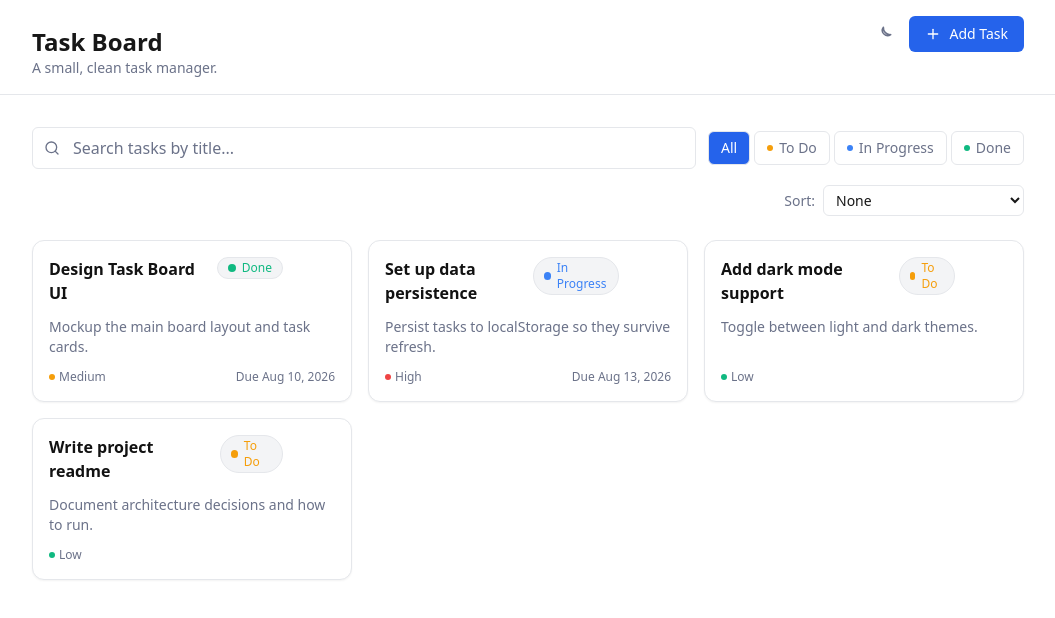
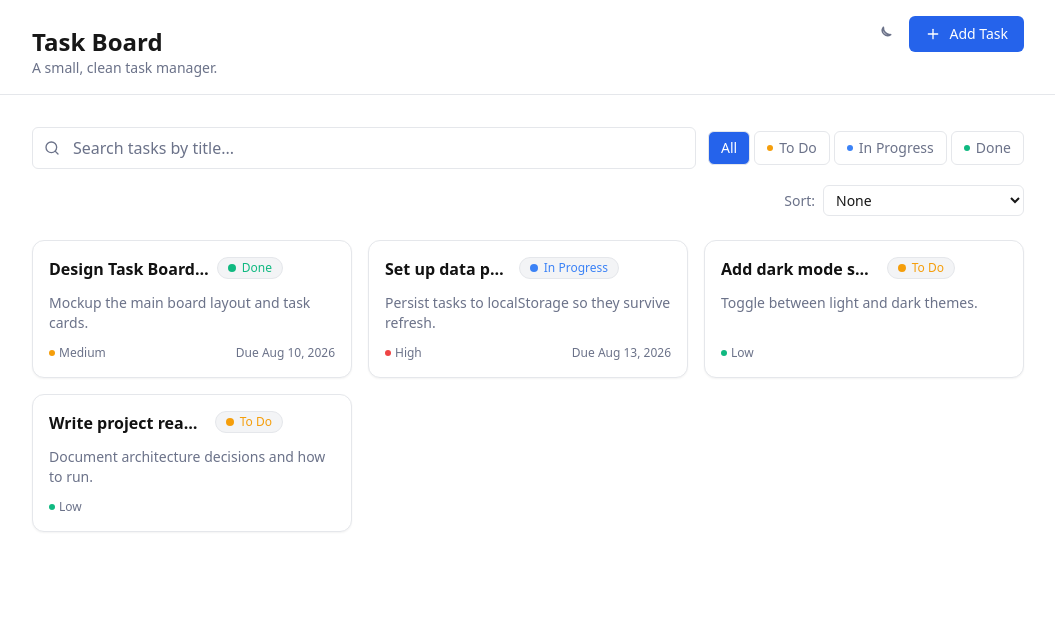
Before and after one commit to sumonDev13/coding_assignment_ordiple, a Next.js app: page / in a window 1280 px wide. Shown: the top 618 px of the page, without its empty margins (112-1167 px from the left). Built offline with nearby package versions, Linux system fonts and the light colour scheme.

Commit message:
fix: truncating the title

```diff
--- a/app/_components/TaskCard.tsx
+++ b/app/_components/TaskCard.tsx
@@ -20,8 +20,10 @@ export default function TaskCard({ task, onEdit, onDelete }: TaskCardProps) {
   return (
     <div className="group relative flex flex-col gap-3 rounded-xl border border-border bg-card p-4 text-card-foreground shadow-xs transition-shadow hover:shadow">
       <div className="flex items-start justify-between gap-2">
-        <h3 className="font-semibold">{task.title}</h3>
-        <div className="flex items-center gap-1">
+        <h3 className="min-w-0 flex-1 truncate font-semibold" title={task.title}>
+          {task.title}
+        </h3>
+        <div className="flex items-center gap-1 shrink-0">
           <StatusBadge status={task.status} />
           {onEdit ? (
             <button
```
